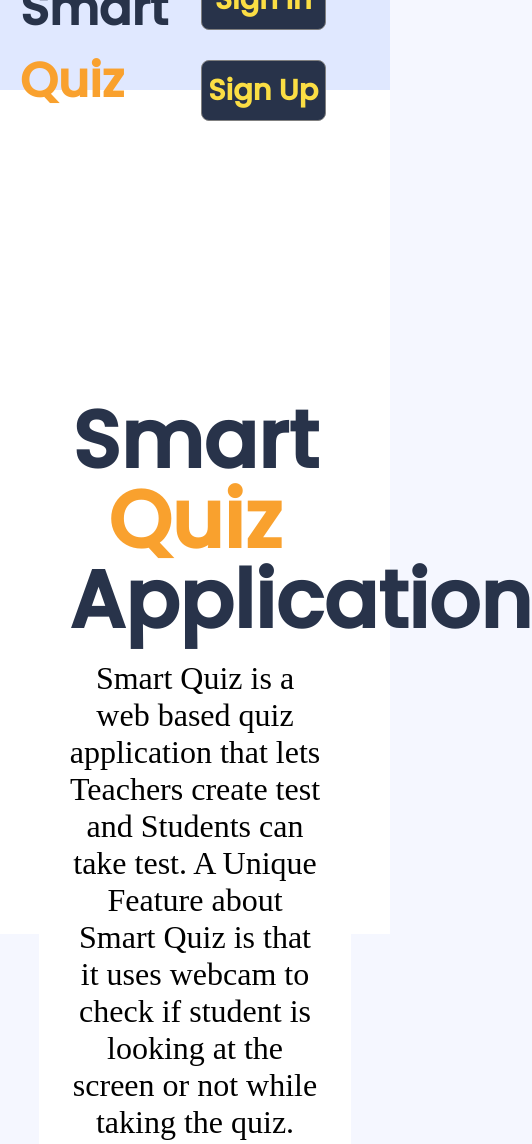
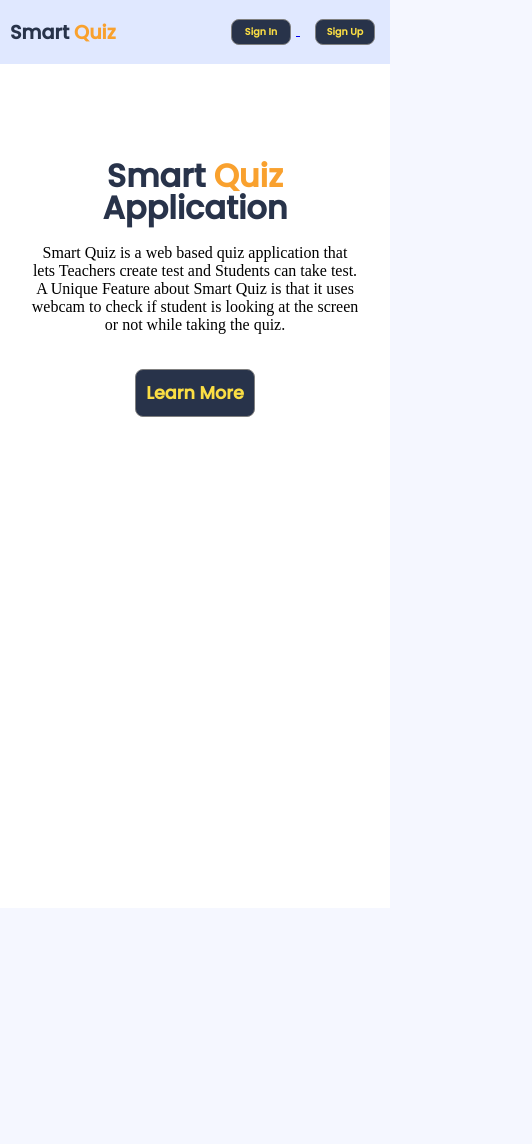
Before and after one commit to arslan-86/Final-Year-Project, a plain HTML site: page index.html in a window 390 px wide. Shown: the top 1144 px of the page, 532 px wide, since content can reach past the window. After the commit the page ends 908 px from the top, so only its background shows below. Drawn offline with Linux system fonts and the light colour scheme.

Commit message:
added media query

```diff
--- a/index.css
+++ b/index.css
@@ -51,93 +51,20 @@ img{
       width: 60%;
    }
 }
-@media (max-width: 796px) and (max-height: 1600px){
+
+ @media  screen and (max-width: 400px){
    header {
-      padding: 0 20px;
-      height: 90px;
+      width: 100%;
+      padding: 0 10px;
+      justify-content: space-between;
    }
    header > h1{
-      font-size: 3rem;
-
-   }
-   .buttons button{
-      font-size: 1.8rem;
-      width: 125px;
-      padding: 8px 5px;
-      margin-right: 5px;
-   }
-   section{
-      align-items: start;
-
-   }
-   .image-div{
-      display: none;
-   }
-   .container{
-      width: 80%;
-      position: relative;
-      top: 300px;
-   }
-   .container > h1{
-      font-size: 5rem;
-      line-height: 5rem;
-      margin-bottom: 20px;
-   }
-   .container > p{
-      font-size: 2rem;
-      margin-bottom: 20px;
-    }
-
-}
-@media  screen and (max-width: 692px){
-   header {
-      padding: 0 20px;
-      height: 90px;
-   }
-   header > h1{
-      font-size: 3rem;
-
-   }
-   .buttons button{
-      font-size: 1.8rem;
-      width: 125px;
-      padding: 8px 5px;
-      margin-right: 5px;
-   }
-   section{
-      align-items: start;
-
-   }
-   .image-div{
-      display: none;
-   }
-   .container{
-      width: 80%;
-      position: relative;
-      top: 300px;
-   }
-   .container > h1{
-      font-size: 5rem;
-      line-height: 5rem;
-      margin-bottom: 20px;
-   }
-   .container > p{
-      font-size: 2rem;
-      margin-bottom: 20px;
-    }
-
-}
-/* @media  screen and (max-width: 496px){
-   header {
-      padding: 0 20px;
-   }
-   header > h1{
-      font-size: 1.5rem;
+      font-size: 1.2rem;
 
    }
   .buttons button{
-      font-size: 1rem;
-      width: 80px;
+      font-size: 0.6rem;
+      width: 60px;
       padding: 5px 5px;
       margin-right: 5px;
    }
@@ -145,11 +72,17 @@ img{
       display: none;
    }
    .container{
-      width: 80%;
+      width:100%;
+      position: absolute;
+      top: 150px;
+   }
+   section{
+      justify-content:flex-start;
+
    }
    .container > h1{
-      font-size: 3rem;
-      line-height: 3rem;
+      font-size: 2rem;
+      line-height: 2rem;
       margin-bottom: 20px;
    }
    .container > p{
@@ -157,4 +90,4 @@ img{
       margin-bottom: 20px;
     }
 
-} */
+}
```
